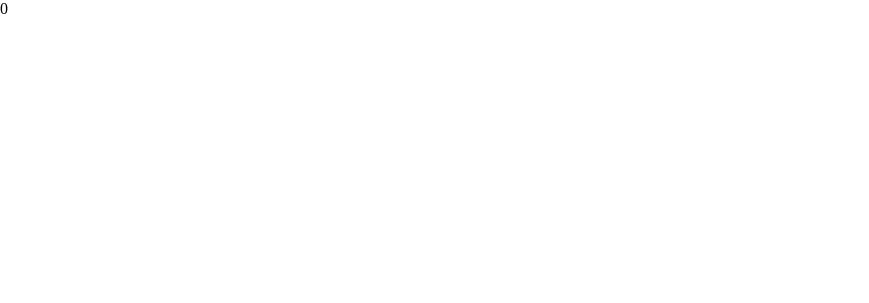
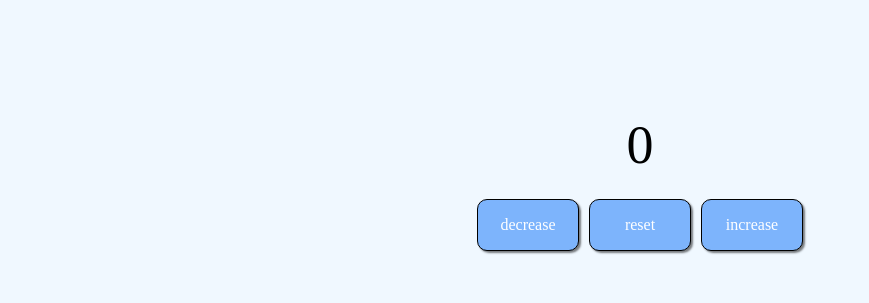
Before and after one commit to Nubzie187/simple-counter, a plain HTML site: page index.html in a window 1280 px wide. Shown: the whole page, without its empty margins (0-869 px from the left). Drawn offline with Linux system fonts and the light colour scheme.

Commit message:
Finished CSS and HTML

```diff
--- a/index.html
+++ b/index.html
@@ -7,15 +7,16 @@
     <title>Simple Counter</title>
 </head>
 <body>
-    <header id="text-area">
-        <div id="curr-count">0</div>
-    </header>
-    <div id="container">
-        <div class="count-btn"></div>
-        <div class="count-btn"></div>
-        <div class="count-btn"></div>
+    <div id="main-container">
+        <header id="text-area">
+            <div id="curr-count">0</div>
+        </header>
+        <div id="btn-container">
+            <div class="count-btn" id="decrease">decrease</div>
+            <div class="count-btn" id="reset">reset</div>
+            <div class="count-btn" id="increase">increase</div>
+        </div>
     </div>
-
     <script src="script.js"></script>
 </body>
 </html>
--- a/styles.css
+++ b/styles.css
@@ -2,3 +2,55 @@
     margin: 0px;
     padding: 0px;
 }
+
+body {
+    background-color: aliceblue;
+}
+
+#main-container {
+    display: flex;
+    flex-direction: column;
+    justify-content: center;
+    width: 500px;
+    height: 200px;
+    background-color: aliceblue;
+    margin: 100px auto;
+}
+
+#text-area {
+    display: flex;
+    justify-content: center;
+    align-items: center;
+    width: 400px;
+    height: 50px;
+    margin: 0px auto;
+    font-size: 54px;
+}
+
+#btn-container {
+    display: flex;
+    justify-content: center;
+    align-items: center;
+    width: 400px;
+    height: 100px;
+    margin: 5px auto;
+}
+
+.count-btn {
+    display: flex;
+    justify-content: center;
+    align-items: center;
+    width: 100px;
+    height: 50px;
+    margin: 5px 5px;
+    background-color: rgb(125,180,252);
+    border: 1px solid black;
+    box-shadow: 2px 2px 2px rgba(0, 0, 0, 0.500);
+    border-radius: 10px;
+    color: white;
+}
+
+.count-btn:hover {
+    background-color: rgb(35,126,243);
+    box-shadow: 1px 1px 1px rgba(0, 0, 0, 0.500);
+}
```
